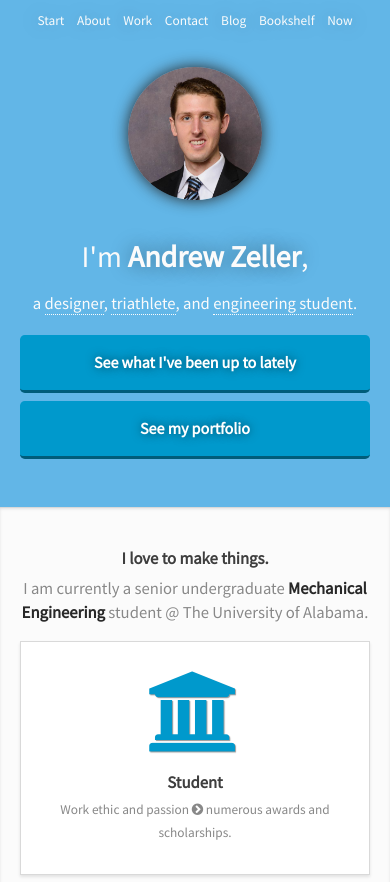
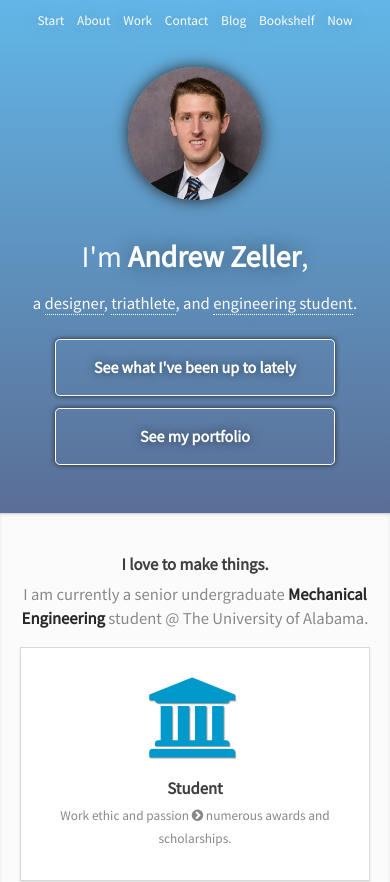
Before and after one commit to ajzeller/ajzeller.github.io, a plain HTML site: page index.html in a window 390 px wide. Shown: the top 882 px of the page. Drawn offline with nearby package versions, Linux system fonts and the light colour scheme.

Commit message:
fixing buttons and backgrounds

```diff
--- a/assets/css/main.css
+++ b/assets/css/main.css
@@ -1433,7 +1433,7 @@
 		button:hover,
 		.button:hover {
 			background-color: #008AB8;
-			color: #fff !important;
+			color: #fff ;
 			border-bottom: .2em solid #005C7A;
 
 		}
@@ -1465,8 +1465,7 @@
 			input[type="reset"].alt:hover,
 			button.alt:hover,
 			.button.alt:hover {
-				background-color: #ddd;
-				color: #848484;
+				background-color: rgba(221,221,221,.4);
 				text-shadow: 0px 0px 0px rgba(0, 0, 0, 0.5);
 			}
 
@@ -1724,8 +1723,12 @@
 			background-size: auto 135% ;
 			background-position: bottom;
 			box-shadow: 0 0 20px rgba(0,0,0,.4);
-			background-color: #008AB8;
-            background-repeat: no-repeat;
+			/*background-color: rgba(98, 182, 231, 1);*/
+			background-color: -webkit-linear-gradient(rgba(98, 182, 231, 1), rgba(90, 110, 150, 1)); /* For Safari 5.1 to 6.0 */
+			background-color: -o-linear-gradient(rgba(98, 182, 231, 1), rgba(90, 110, 150, 1)); /* For Opera 11.1 to 12.0 */
+			background-color: -moz-linear-gradient(rgba(98, 182, 231, 1), rgba(90, 110, 150, 1)); /* For Firefox 3.6 to 15 */
+			background-color: linear-gradient(rgba(98, 182, 231, 1), rgba(90, 110, 150, 1)); /* Standard syntax */
+      background-repeat: no-repeat;
 		}
 
 		.wrapper.style2 {
@@ -2253,11 +2256,12 @@
 			.button {
 				text-align: center;
 				font-size: 1.2em;
-				width: 100%;
+				width: 80%;
 				padding: 1em 0 1em 0;
-				/*border: 2px solid #3e9ed5;*/
-				/*background-color: ;*/
-				/*box-shadow: 0px 0px 15px 0px #282828;*/
+				margin: .25em 0 0 0;
+				border: .1em solid #fdfdfd;
+				background-color: transparent;
+				box-shadow: 0px 0px 5px 0px #282828;
 			}
 
 		/* List */
@@ -2336,9 +2340,11 @@
 				.wrapper.style1 {
 					background-size: 100% auto ;
 					background-color: rgba(98, 182, 231, 1);
-
-					/*rgba(0, 138, 184, 0.4);*/
-					background-image: none;
+					background: -webkit-linear-gradient(rgba(98, 182, 231, 1), rgba(90, 110, 150, 1)); /* For Safari 5.1 to 6.0 */
+					background-color: -o-linear-gradient(rgba(98, 182, 231, 1), rgba(90, 110, 150, 1)); /* For Opera 11.1 to 12.0 */
+					background: -moz-linear-gradient(rgba(98, 182, 231, 1), rgba(90, 110, 150, 1)); /* For Firefox 3.6 to 15 */
+					background: linear-gradient(rgba(98, 182, 231, 1), rgba(90, 110, 150, 1)); /* Standard syntax */
+
 				}
 
 				.wrapper.style4 {
--- a/index.html
+++ b/index.html
@@ -264,7 +264,7 @@ j=d.createElement(s),dl=l!='dataLayer'?'&l='+l:'';j.async=true;j.src=
 										<div class="row 200%">
 											<div class="12u">
 												<ul class="actions">
-													<li ><input type="submit" value="Send Message" id="sendmessage"/></li>
+													<li ><input type="submit" value="Send Message" id="sendmessage" class="alt"/></li>
 													<li><input type="reset" value="Clear Form" class="alt" /></li>
 												</ul>
 											</div>
```
